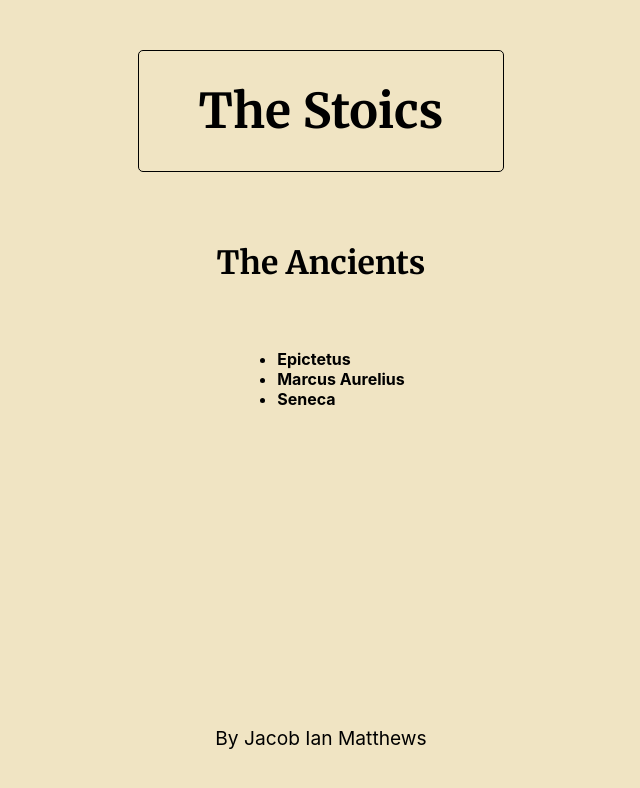
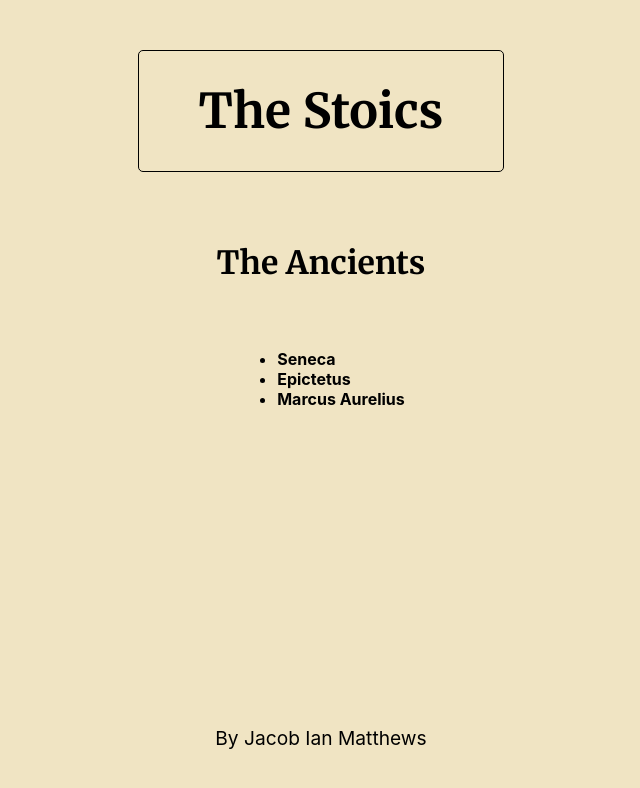
Before and after one commit to jacob-ian/thestoics, a React (Create React App) app: page / in a window 1280 px wide. Shown: the top 788 px of the page, without its empty margins (319-959 px from the left). Built offline with nearby package versions, Linux system fonts and the light colour scheme.

Commit message:
feat(Home): Add list sorting
- Add list sorting by birth year

```diff
--- a/src/components/Home.js
+++ b/src/components/Home.js
@@ -3,11 +3,12 @@ import "./Home.css";
 import StoicListItem from "./StoicListItem";
 
 export default function Home(props) {
-  const stoics = props.stoics.map((stoic) => (
-    <StoicListItem key={stoic.id} id={stoic.id} name={stoic.name} />
+  useTitle("Home");
+
+  let stoics = props.stoics.sort((a, b) => a.birth - b.birth);
+  stoics = props.stoics.map((stoic) => (
+    <StoicListItem key={stoic.id} {...stoic} />
   ));
-
-  useTitle("Home");
 
   return (
     <div className="home-container">
```
